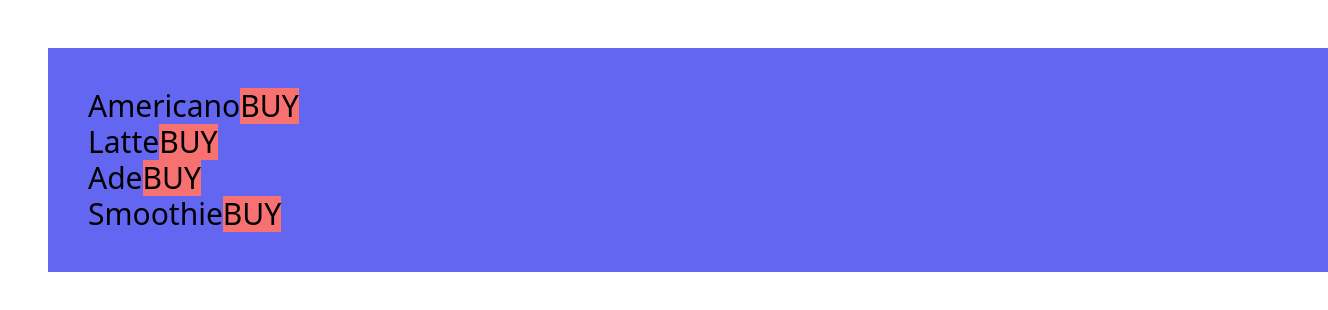
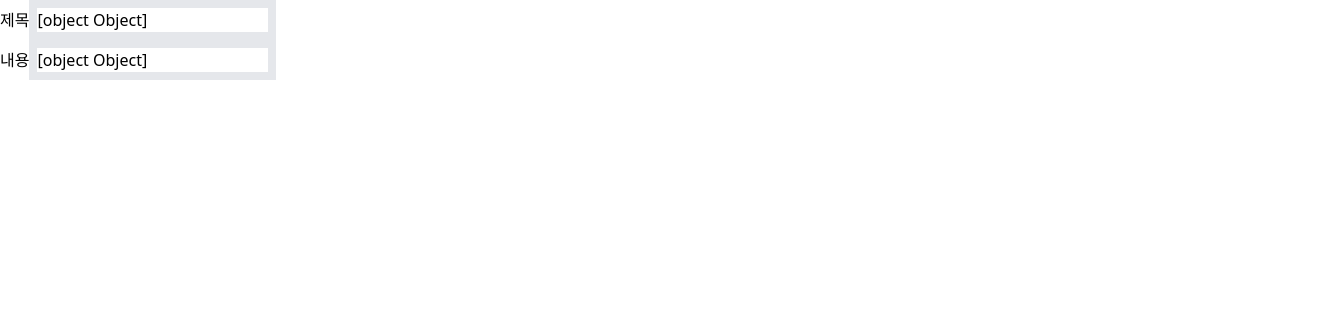
Before and after one commit to songsujung/r01, a React (Create React App) app: page / in a window 1280 px wide. Shown: the top 310 px of the page, 1328 px wide, since content can reach past the window. Built offline with nearby package versions, Linux system fonts and the light colour scheme.

Commit message:
0629 Kiosk components step3

```diff
--- a/src/App.js
+++ b/src/App.js
@@ -1,14 +1,17 @@
 import Counter from "./components/Counter";
 import Counter2 from "./components/Counter2";
 import Kiosk from "./components/Kiosk";
+import TodoInput from "./components/todo/TodoInput";
 import ZCounter from "./components/zcounter";
 import ZKiosk from "./components/zkiosk";
+import SampleLayout from "./layout/SampleLayout";
+import TemplatePage from "./layout/TemlatePage";
 
 
 function App() {
   return (
     <div>
-      <ZKiosk/>
+      <TodoInput></TodoInput>
     </div>
 
   );
--- /dev/null
+++ b/src/components/todo/TodoInput.js
@@ -0,0 +1,29 @@
+import { useState } from "react";
+
+const TodoInput = () => {
+
+    const [value, setValue] = useState({title:'', content:''})
+
+    return (
+        <>
+        <div>
+            <label>제목</label>
+        <input
+        className="border-8"
+        type='text'
+        value={value}
+        onChange={e => setValue(e.target.value)}/>
+        </div>
+        <div>
+            <label>내용</label>
+        <input
+        className="border-8"
+        type='text'
+        value={value}
+        onChange={e => setValue(e.target.value)}/>
+        </div>
+        </>
+     );
+}
+
+export default TodoInput;
--- /dev/null
+++ b/src/layout/SampleLayout.js
@@ -0,0 +1,10 @@
+const SampleLayout = ({children}) => {
+    return (
+        <div className="bg-blue-500 m-12 w-full h-[2vh]">
+            <div className="h-[10vh] bg-red-400"></div>
+            {children}
+        </div>
+     );
+}
+
+export default SampleLayout;
--- /dev/null
+++ b/src/layout/TemlatePage.js
@@ -0,0 +1,23 @@
+const TemplatePage = ({children}) => {
+
+    console.log("children...........")
+    console.log(children)
+
+    const [header, main, footer] = children
+
+    return (
+        <div className="w-100 bg-blue-500 justify-center item-center h-[100vh]">
+            <div className="h-[20vh] bg-red-200">
+                {header}
+            </div>
+            <div className="h-[60vh] bg-green-200">
+                {main}
+            </div>
+            <div className="h-[20vh] bg-pink-200">
+                {footer || <h1>small footer</h1>}
+            </div>
+        </div>
+    );
+}
+
+export default TemplatePage;
```
